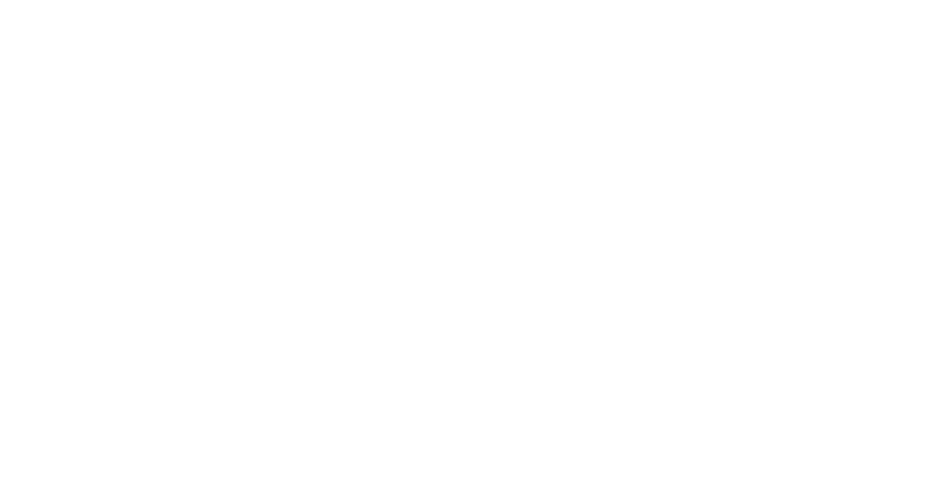
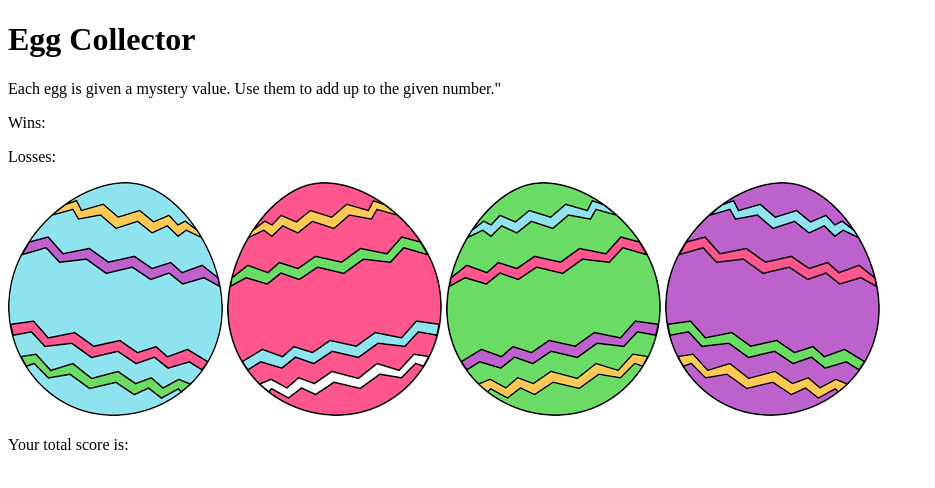
Before and after one commit to NathanLearning/unit-4-game, a plain HTML site: page index.html in a window 1280 px wide. Shown: the whole page, without its empty margins (0-935 px from the left). Drawn offline with nearby package versions, Linux system fonts and the light colour scheme.

Commit message:
Added egg art, added .js file, built out the html.

```diff
--- a/index.html
+++ b/index.html
@@ -4,7 +4,7 @@
     <meta charset="UTF-8">
     <meta name="viewport" content="width=device-width, initial-scale=1.0">
     <meta http-equiv="X-UA-Compatible" content="ie=edge">
-    <title>Crystal Collector</title>
+    <title>Egg Collector</title>
     <link rel="stylesheet" type="text/css" href="assets/css/reset.css">
     <link rel="stylesheet" type="text/css" href="assets/css/style.css">
     <script src="https://code.jquery.com/jquery-3.4.1.min.js"
@@ -13,6 +13,31 @@
 </head>
 
 <body>
+    <main class="container">
+        <h1>Egg Collector</h1>
 
+        <div class="rules">
+            <p>Each egg is given a mystery value. Use them to add up to the given number."</p>
+        </div>
+
+        <div class="scoreBoard">
+            <p class="wins">Wins: </p>
+            <p class="losses">Losses: </p>
+        </div>
+
+        <div class="eggCarton">
+            <img class="blueEgg" src="assets/images/blueEgg.png">
+            <img class="pinkEgg" src="assets/images/pinkEgg.png">
+            <img class="greenEgg" src="assets/images/greenEgg.png">
+            <img class="purpleEgg" src="assets/images/purpleEgg.png">
+        </div>
+
+        <div class="totalThus">
+            <p class="scoreCrrnt">Your total score is: </p>
+        </div>
+
+    </main>
+
+    <script src="assets/javascript/game.js"></script>
 </body>
 </html>
```
Also changed, not shown: assets/images/blueEgg.png (added), assets/images/greenEgg.png (added), assets/images/pinkEgg.png (added), assets/images/purpleEgg.png (added), assets/javascript/game.js (added).
